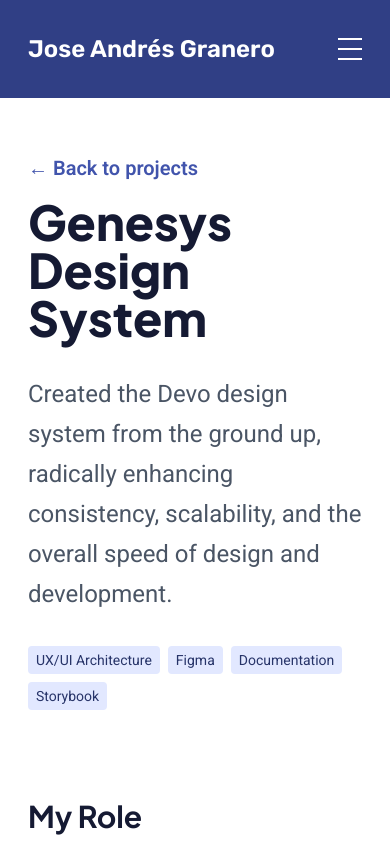
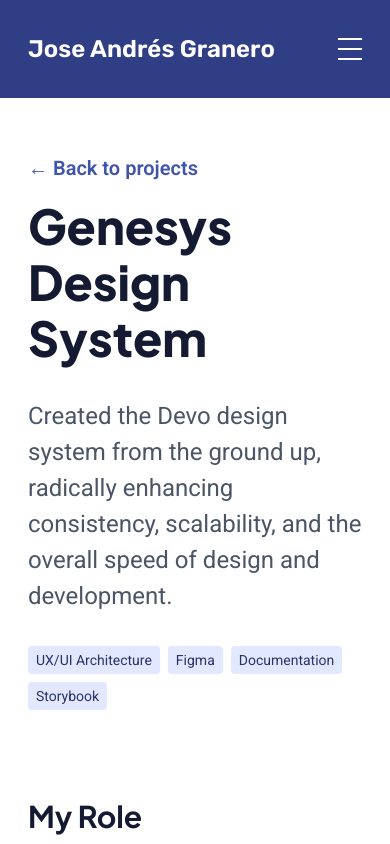
Before and after one commit to joseandresgranero/portfolio, a Next.js app: page /projects/genesys-design-system in a window 390 px wide. Shown: the top 844 px of the page. Built offline with nearby package versions, Linux system fonts and the light colour scheme.

Commit message:
Text line height

```diff
--- a/src/app/components/Article/ArticleIntro.tsx
+++ b/src/app/components/Article/ArticleIntro.tsx
@@ -2,7 +2,7 @@
 
 export const ArticleIntro = ({ children }: { children: React.ReactNode }) => {
   return (
-    <div className="text-2xl sm:text-3xl leading-10 text-gray-600 my-8">
+    <div className="text-2xl/9 sm:text-3xl sm:leading-10 text-gray-600 my-8">
       {children}
     </div>
   );
--- a/src/app/components/Article/ArticleTitle.tsx
+++ b/src/app/components/Article/ArticleTitle.tsx
@@ -2,7 +2,7 @@
 
 export const ArticleTitle = ({ children }: { children: React.ReactNode }) => {
   return (
-    <h1 className="text-5xl sm:text-6xl font-heading font-extrabold text-[var(--heading-color)]">
+    <h1 className="text-5xl/14 sm:text-6xl/16 font-heading font-extrabold text-[var(--heading-color)]">
       {children}
     </h1>
   );
```
